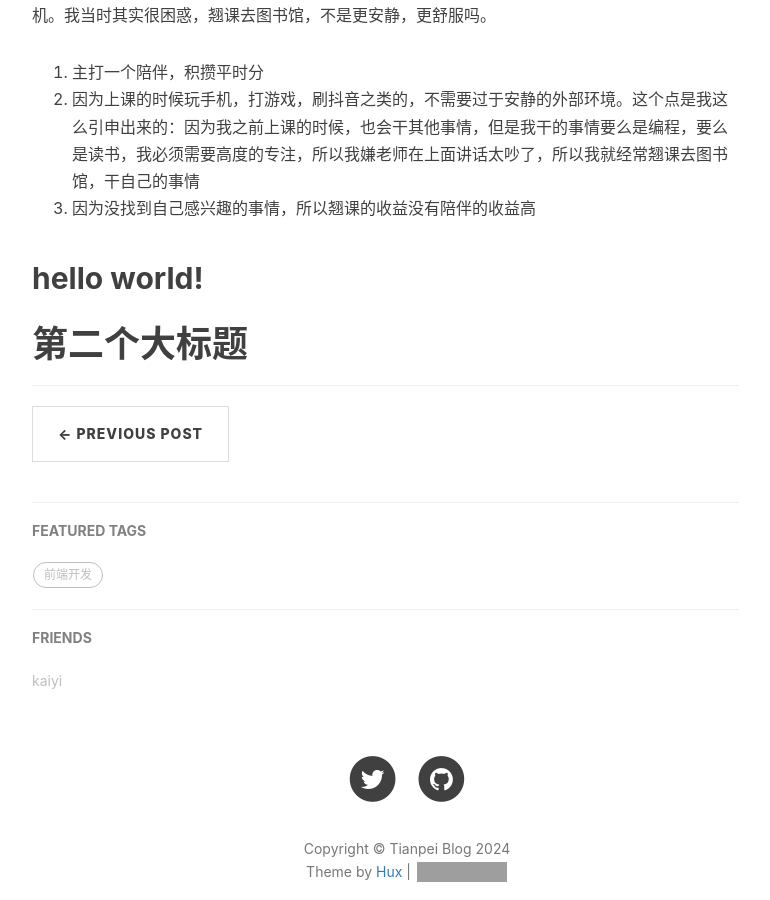
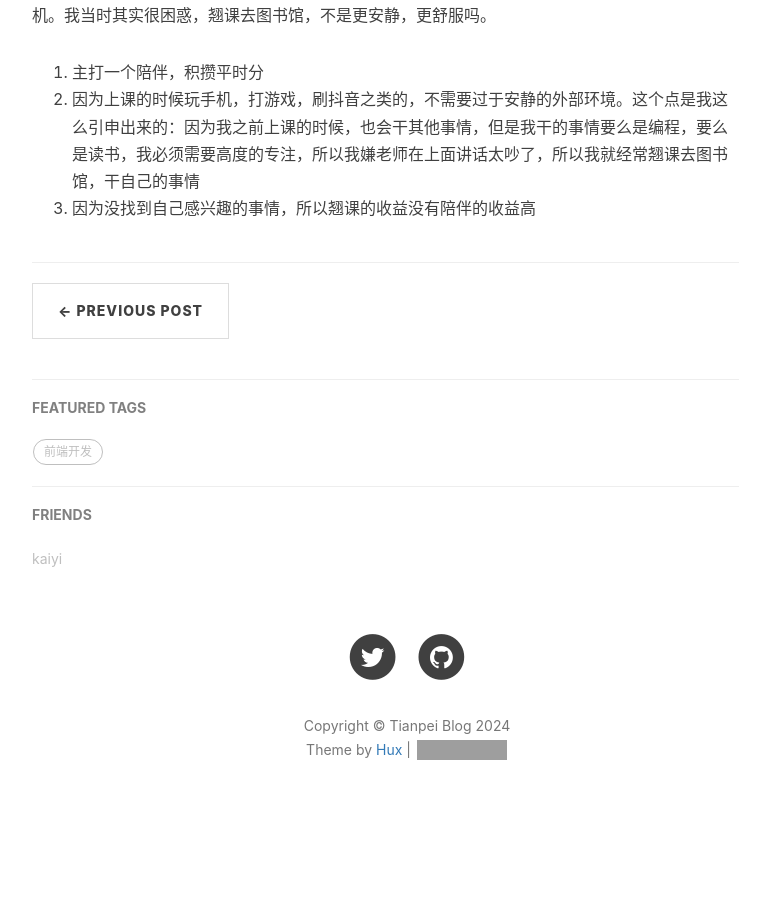
Before and after one commit to suzulang/suzulang.github.io, a Jekyll site: the page built from _posts/2024-03-15-大学生为什么不逃课，但是也不听课?.markdown, in a window 1280 px wide and 900 px high, scrolled down 827 px. Shown: the whole window, without its empty margins (233-1003 px from the left). Built offline with Jekyll 4.4.1, drawn with Linux system fonts in a browser that asks for light colours; nearby versions of some CDN libraries; comment, search, counter and statistics services are not loaded; after the commit the page ends 1681 px from its top, so only the background shows below that; grey boxes are pictures that could not be loaded.

Commit message:
语法测试

```diff
--- a/_posts/2024-03-15-大学生为什么不逃课，但是也不听课?.markdown
+++ b/_posts/2024-03-15-大学生为什么不逃课，但是也不听课?.markdown
@@ -21,8 +21,3 @@ A：我也有同样的感受，我经常翘课。我发现水课的话，同学
 1. 主打一个陪伴，积攒平时分
 2. 因为上课的时候玩手机，打游戏，刷抖音之类的，不需要过于安静的外部环境。这个点是我这么引申出来的：因为我之前上课的时候，也会干其他事情，但是我干的事情要么是编程，要么是读书，我必须需要高度的专注，所以我嫌老师在上面讲话太吵了，所以我就经常翘课去图书馆，干自己的事情
 3. 因为没找到自己感兴趣的事情，所以翘课的收益没有陪伴的收益高
-
-## hello world!
-
-
-# 第二个大标题
```
